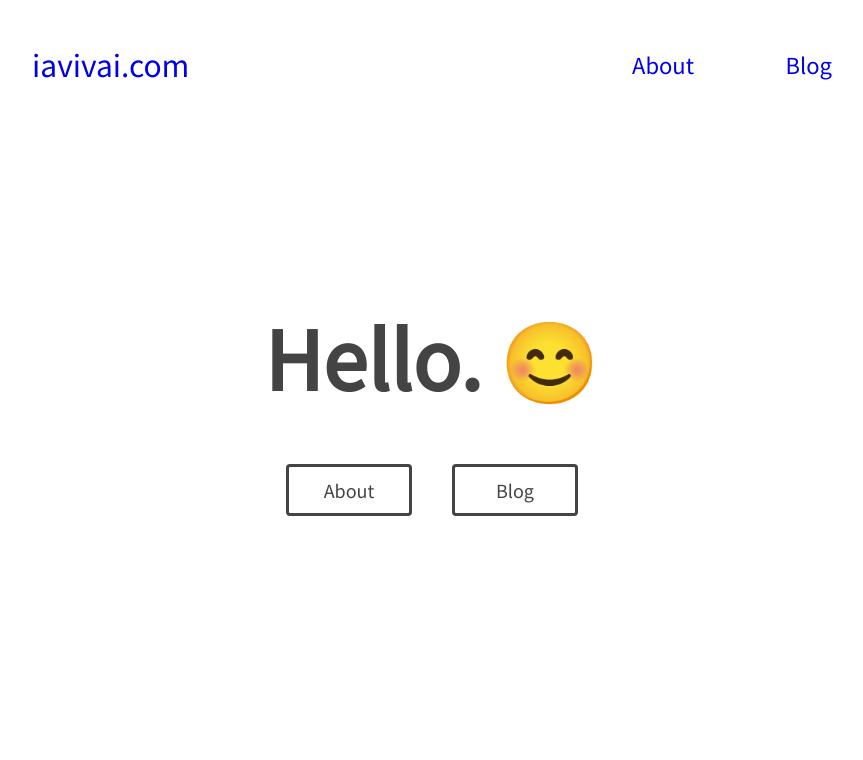
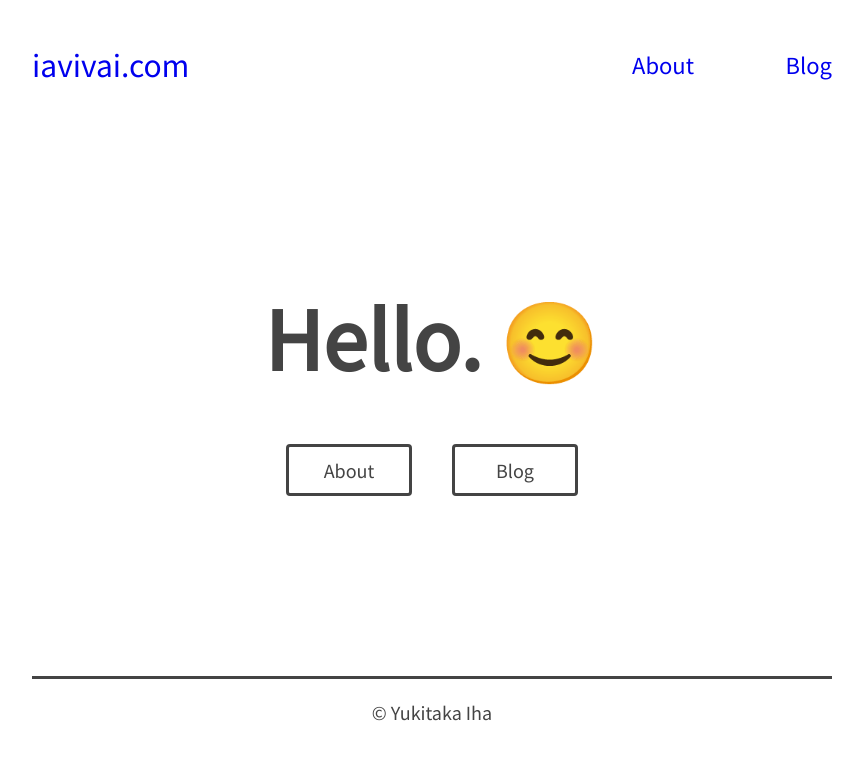
Before and after one commit to iavivai/iavivai.com, a Jekyll site: the page built from index.html, in a window 1280 px wide. Shown: the top 760 px of the page, without its empty margins (208-1071 px from the left). Built offline with Jekyll 4.4.1, drawn with Linux system fonts in a browser that asks for light colours.

Commit message:
Add footer.

```diff
--- /dev/null
+++ b/_includes/footer.html
@@ -0,0 +1,3 @@
+<footer class="footer">
+  <div class="copyright">© Yukitaka Iha</div>
+</footer>
--- a/_layouts/default.html
+++ b/_layouts/default.html
@@ -12,5 +12,6 @@
   <body>
     {% include header.html %}
     {{ content }}
+    {% include footer.html %}
   </body>
 </html>
--- a/assets/css/custom.css
+++ b/assets/css/custom.css
@@ -37,13 +37,22 @@ nav {
   font-size: 30px;
 }
 
+.footer {
+  border-top: solid;
+}
+
+.copyright {
+  text-align: center;
+  margin: 20px auto;
+}
+
 .title {
   text-align: center;
   margin: 50px auto;
 }
 
 .home {
-  margin: 200px 0;
+  margin: 180px 0;
   text-align: center;
 }
 
```
